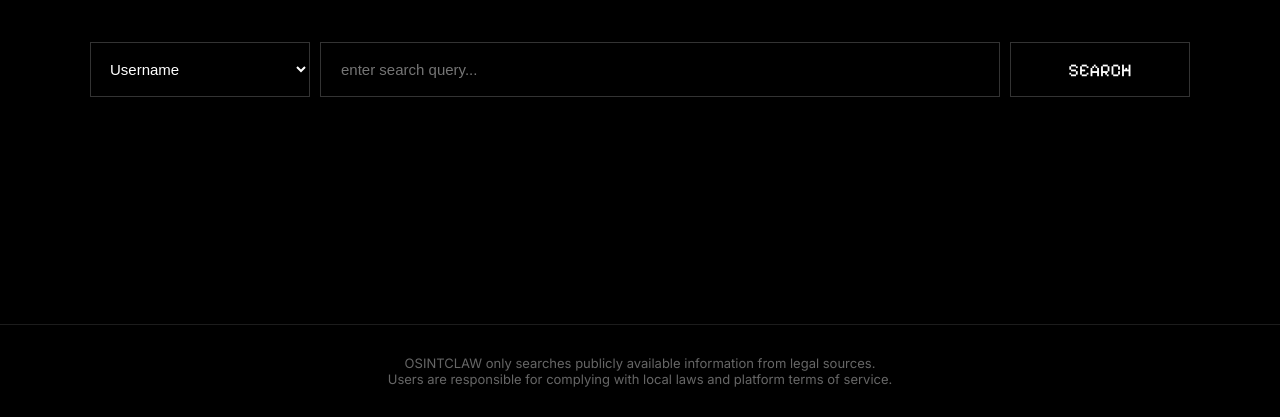
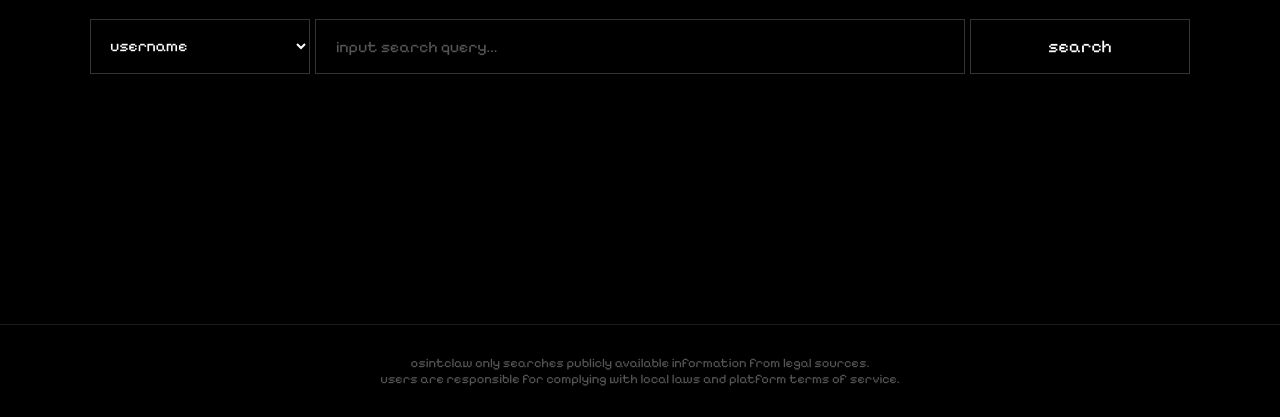
Before and after one commit to kaypranks/kaypranks.github.io, a plain HTML site: page index.html in a window 1280 px wide. Shown: the part 383-800 px from the top of the page. Drawn offline with Linux system fonts and the light colour scheme.

Commit message:
Update index.html

```diff
--- a/index.html
+++ b/index.html
@@ -1,16 +1,12 @@
 <!DOCTYPE html>
 <html lang="en">
 <head>
-<meta charset="UTF-8">
-<meta name="viewport" content="width=device-width, initial-scale=1.0">
+<meta charset="utf-8">
+<meta name="viewport" content="width=device-width, initial-scale=1">
 
-<title>OSINTCLAW</title>
-<meta name="description" content="OSINTCLAW searches publicly available information from legal sources.">
+<title>osintclaw</title>
 
-<link rel="preconnect" href="https://fonts.googleapis.com">
-<link rel="preconnect" href="https://fonts.gstatic.com" crossorigin>
-
-<link href="https://fonts.googleapis.com/css2?family=Pixelify+Sans:wght@400..700&family=Inter:wght@400;500&display=swap" rel="stylesheet">
+<link href="https://fonts.googleapis.com/css2?family=Pixelify+Sans&display=swap" rel="stylesheet">
 
 <style>
 
@@ -24,7 +20,7 @@ body {
     min-height: 100vh;
     background: #000;
     color: #fff;
-    font-family: Inter, sans-serif;
+    font-family: "Pixelify Sans", monospace;
     display: flex;
     flex-direction: column;
 }
@@ -41,43 +37,24 @@ main {
     width: 100%;
     max-width: 1100px;
     text-align: center;
-    animation: fade 0.6s ease;
-}
-
-@keyframes fade {
-    from {
-        opacity: 0;
-        transform: translateY(15px);
-    }
-
-    to {
-        opacity: 1;
-        transform: translateY(0);
-    }
 }
 
 .logo {
     width: 300px;
     max-width: 80%;
-    margin-bottom: 50px;
-}
-
-.title {
-    font-family: "Pixelify Sans", sans-serif;
-    font-size: 42px;
-    letter-spacing: 2px;
-    margin-bottom: 12px;
+    margin-bottom: 70px;
+    image-rendering: pixelated;
 }
 
 .subtitle {
-    color: #888;
-    font-size: 16px;
-    margin-bottom: 45px;
+    color: #777;
+    font-size: 18px;
+    margin-bottom: 40px;
 }
 
 .search-container {
     display: flex;
-    gap: 10px;
+    gap: 5px;
     width: 100%;
 }
 
@@ -87,10 +64,11 @@ button {
 
     height: 55px;
     background: #000;
-    color: white;
+    color: #fff;
     border: 1px solid #333;
-    font-size: 15px;
-    transition: 150ms ease;
+    font-family: "Pixelify Sans", monospace;
+    font-size: 16px;
+
 }
 
 select {
@@ -103,51 +81,43 @@ input {
     padding: 0 20px;
 }
 
+input::placeholder {
+    color: #555;
+}
+
 button {
-    width: 180px;
+    width: 220px;
     cursor: pointer;
-    font-family: "Pixelify Sans", sans-serif;
     font-size: 18px;
 }
 
 select:hover,
 input:hover,
 button:hover {
-
     border-color: #777;
-
 }
 
 select:focus,
 input:focus,
 button:focus {
-
     outline: none;
-    border-color: white;
-
+    border-color: #fff;
 }
 
 button:hover {
-
     background: #111;
-
 }
 
 .disclaimer {
-
     text-align: center;
     padding: 30px 20px;
-    color: #666;
+    color: #555;
     font-size: 13px;
     border-top: 1px solid #1c1c1c;
-
 }
 
+
 @media(max-width:800px){
-
-    .title {
-        font-size: 32px;
-    }
 
     .search-container {
         flex-direction: column;
@@ -156,15 +126,7 @@ button:hover {
     select,
     input,
     button {
-
         width: 100%;
-
-    }
-
-    .logo {
-
-        width: 220px;
-
     }
 
 }
@@ -176,59 +138,50 @@ button:hover {
 
 <body>
 
-
 <main>
 
 <section class="hero">
 
 <img
-src="images/osintclaw-logo.png"
-alt="OSINTCLAW Logo"
+src="./images/osintclaw-logo.png"
+alt="osintclaw logo"
 class="logo"
 >
 
 
-<h1 class="title">
-OSINTCLAW
-</h1>
-
-
 <p class="subtitle">
-Search Public Intelligence
+search public intelligence
 </p>
 
 
 <div class="search-container">
 
+<select>
 
-<select aria-label="Search type">
-
-<option>Username</option>
-<option>Email</option>
-<option>Domain</option>
-<option>IP Address</option>
-<option>Phone Number</option>
-<option>Hash</option>
-<option>Cryptocurrency Address</option>
-<option>URL</option>
+<option>username</option>
+<option>email</option>
+<option>domain</option>
+<option>ip address</option>
+<option>phone number</option>
+<option>hash</option>
+<option>cryptocurrency address</option>
+<option>url</option>
 
 </select>
 
 
 <input
 type="text"
-placeholder="enter search query..."
-aria-label="Search query"
+placeholder="input search query..."
 >
 
 
 <button>
-SEARCH
+search
 </button>
 
 
 </div>
-
 
 </section>
 
@@ -237,9 +190,9 @@ SEARCH
 
 <footer class="disclaimer">
 
-OSINTCLAW only searches publicly available information from legal sources.
+osintclaw only searches publicly available information from legal sources.
 <br>
-Users are responsible for complying with local laws and platform terms of service.
+users are responsible for complying with local laws and platform terms of service.
 
 </footer>
 
```
